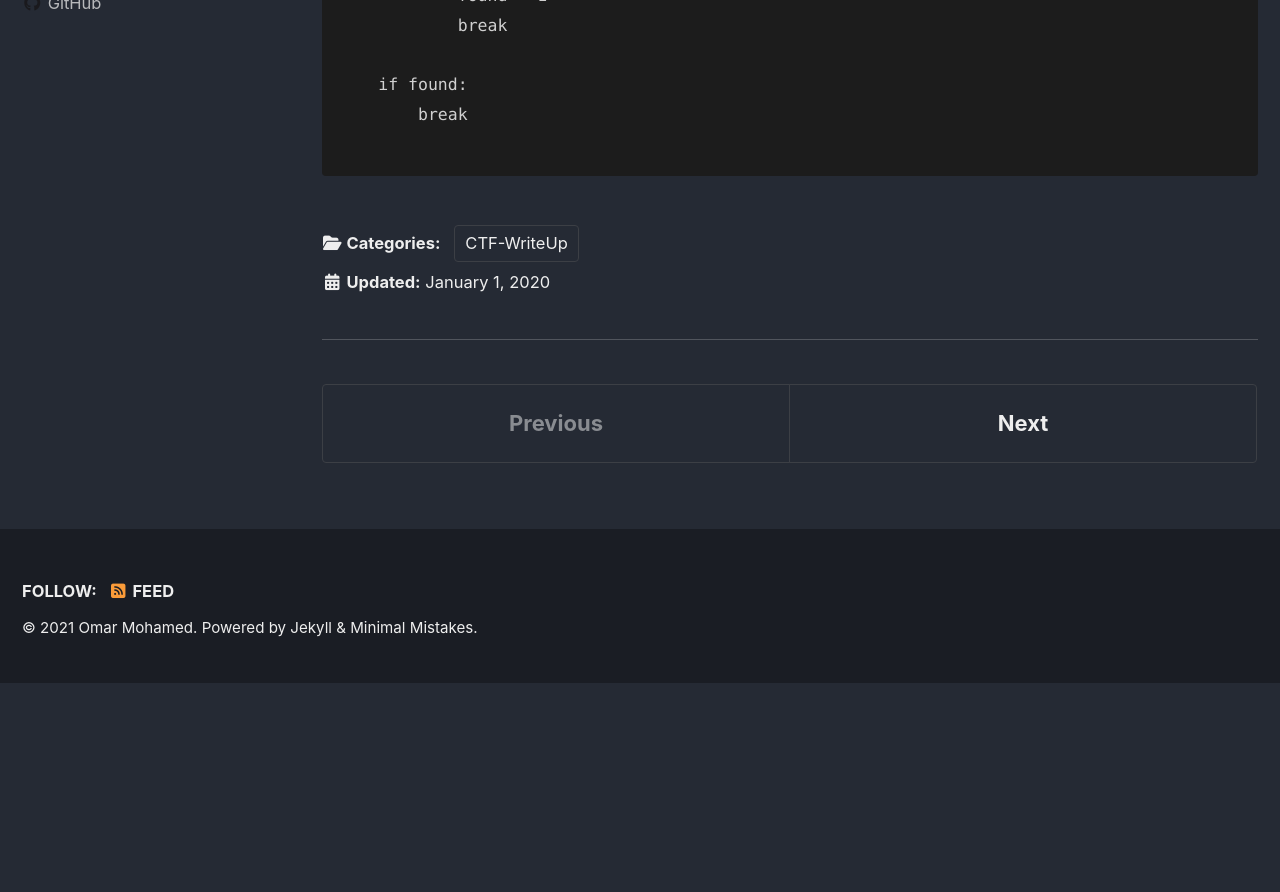
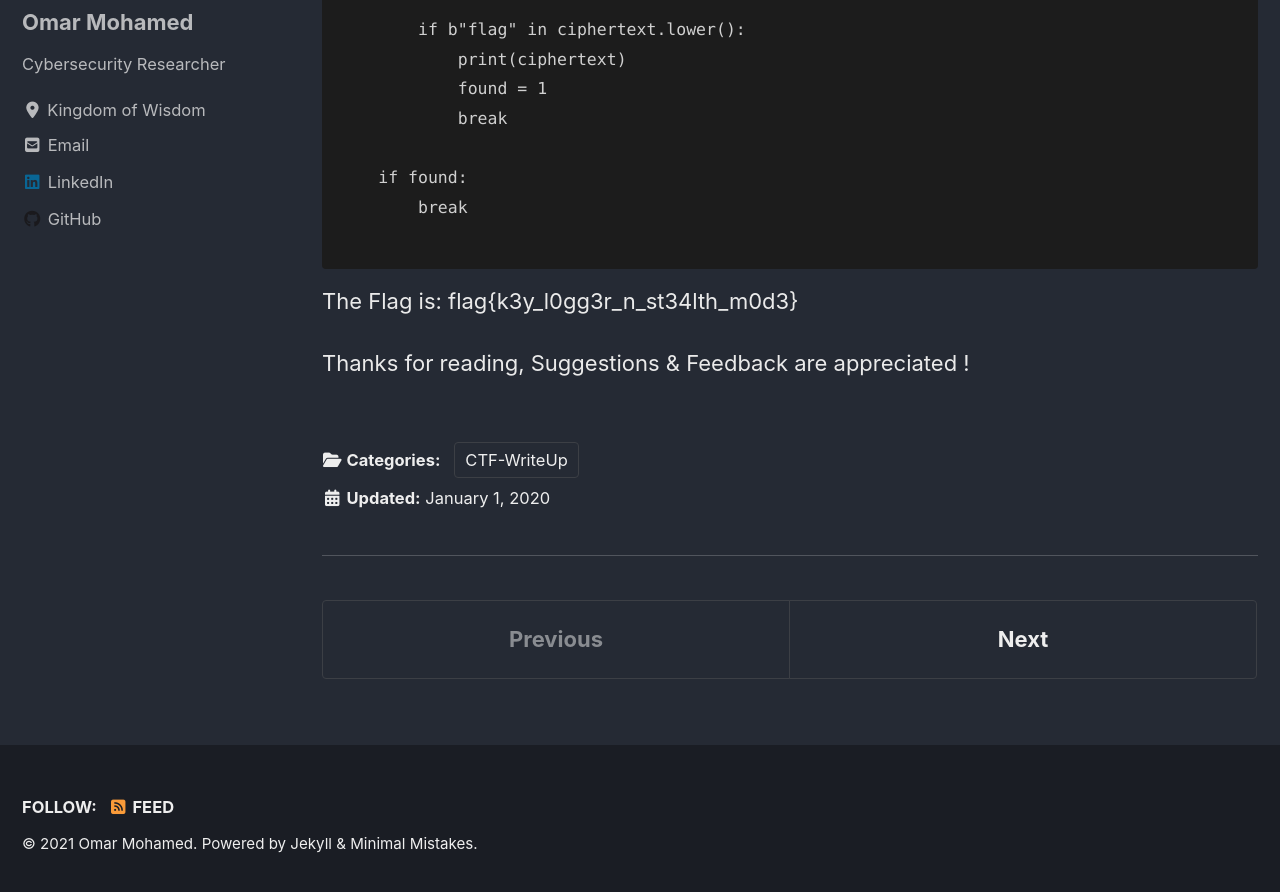
Before and after one commit to ezi0x00/ezi0x00.github.io, a Jekyll site: the page built from _posts/CTF-WriteUp/2020-01-01-nightwalker.md, in a window 1280 px wide and 900 px high, scrolled down 9798 px. Shown: the top 892 px of the window. Built offline with Jekyll 4.4.1, drawn with Linux system fonts in a browser that asks for light colours; cached includes are drawn as plain includes; nearby versions of some CDN libraries; before the commit the page ends 10481 px from its top, so only the background shows below that.

Commit message:
Update 2020-01-01-nightwalker.md

````diff
--- a/_posts/CTF-WriteUp/2020-01-01-nightwalker.md
+++ b/_posts/CTF-WriteUp/2020-01-01-nightwalker.md
@@ -192,3 +194,7 @@ for random_value in range(0x0, 0x78+1):
         break
 
 ```
+The Flag is: flag{k3y_l0gg3r_n_st34lth_m0d3}
+
+
+Thanks for reading, Suggestions & Feedback are appreciated !
````
Also changed, not shown: other parts of _posts/CTF-WriteUp/2020-01-01-nightwalker.md (+2 -0 lines).
